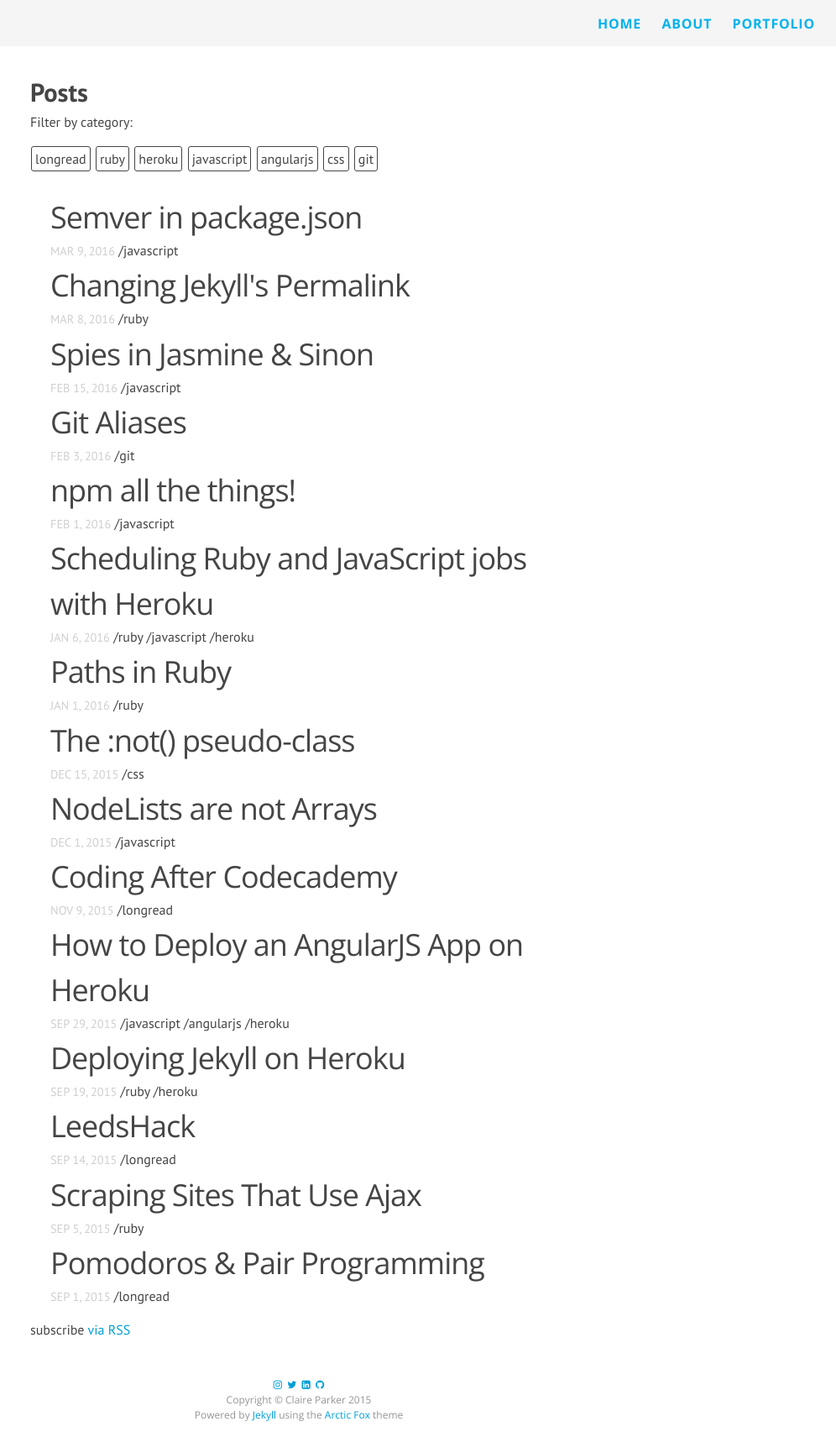
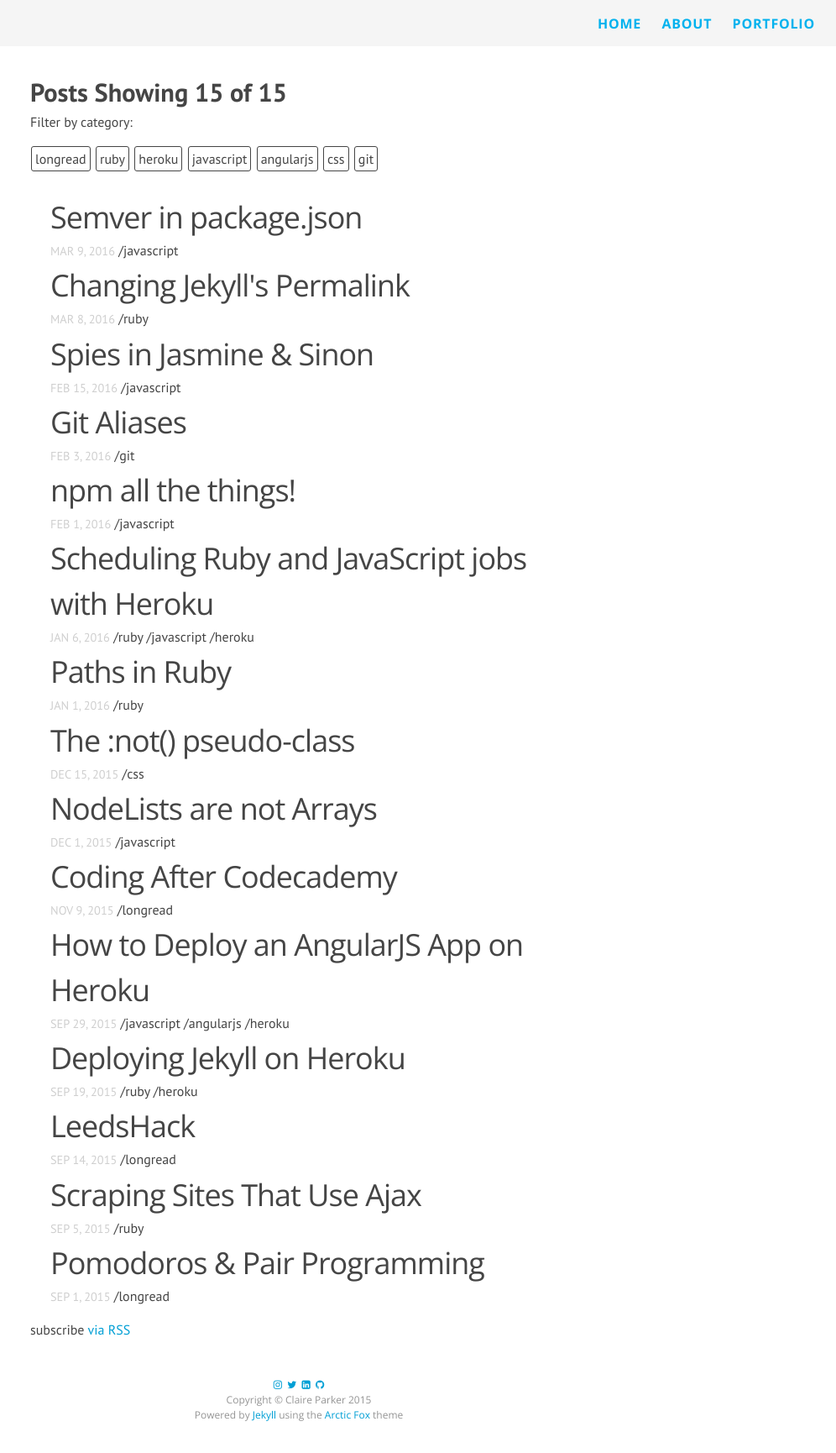
Before and after one commit to claire-codes/blog-com, a Jekyll site: the page built from index.html, in a window 1280 px wide. Shown: the whole page at 84% size, without its empty margins (284-1280 px from the left). Built offline with Jekyll 4.4.1, drawn with Linux system fonts in a browser that asks for light colours; nearby versions of some CDN libraries.

Commit message:
:soon: Counting posts 1

```diff
--- a/index.html
+++ b/index.html
@@ -4,7 +4,7 @@ layout: default
 
 <div class="home">
 
-  <h1 class="page-heading">Posts</h1>
+  <h1 class="page-heading">Posts Showing <span id="displayed">{{ site.posts | size }}</span> of {{ site.posts | size }}</h1>
 
   <div>
     <p>Filter by category:</p>
```
Also changed, not shown: other parts of index.html (+7 -2 lines).
